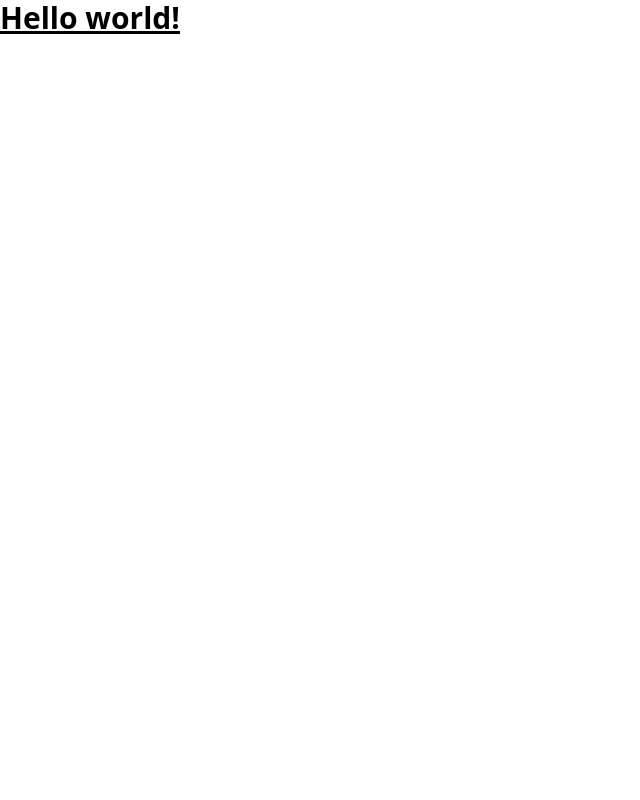
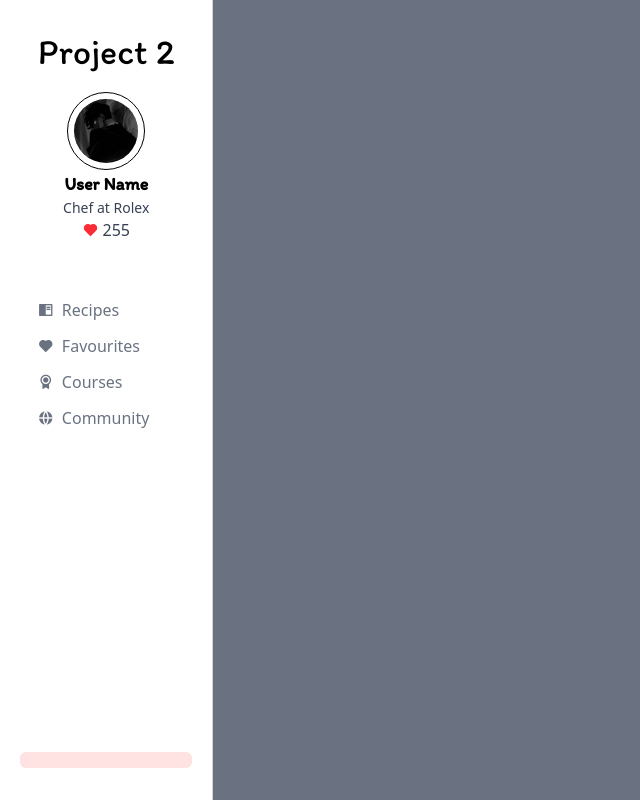
Before and after one commit to GracianoNetoo/dashboard-w-tailwind, a plain HTML site: page index.html in a window 1280 px wide. Shown: the whole page, without its empty margins (0-640 px from the left). Drawn offline with nearby package versions, Linux system fonts and the light colour scheme.

Commit message:
Atualizado Sidebar do painel

```diff
--- a/index.html
+++ b/index.html
@@ -8,13 +8,60 @@
 <link href="https://fonts.googleapis.com/css2?family=Itim&family=Poppins:ital
 ,wght@0,100;0,200;0,300;0,400;0,500;0,600;0,700;0,800;0,900;1,100;1,200;
 1,300;1,400;1,500;1,600;1,700;1,800;1,900&display=swap" rel="stylesheet">
-<link href="https://cdn.jsdelivr.net/npm/remixicon@4.7.0/fonts/remixicon.css" rel="stylesheet"/>
-<script src="https://cdn.jsdelivr.net/npm/@tailwindcss/browser@4"></script>
+<link href="https://cdn.jsdelivr.net/npm/remixicon@2.5.0/fonts/remixicon.css" rel="stylesheet"><script src="https://cdn.jsdelivr.net/npm/@tailwindcss/browser@4"></script>
     <title>Document</title>
 </head>
 <body>
-    <h1 class="text-3xl font-bold underline">
-      Hello world!
-    </h1>
+    <div class="flex">
+        <!--Sidebar-->
+        <div class="w-64 h-screen overflow-hidden border-r border-gray-300">
+            <div class="flex flex-col justify-between h-full px-5 py-8">
+                <div class="mx-auto">
+                    <!--Title-->
+                    <div class="text-4xl mb-5 text-center" style="font-family: 'Itim', 'cursive';">Project 2</div>
+                    <!--Profile-->
+                    <div>
+                    <div class="border p-1.5 rounded-full w-fit mx-auto">
+                        <div class="h-16 w-16 rounded-full overflow-hidden relative">
+                            <img class="absolute top-0 left-0 w-full h-full object-cover" src="assests/img/main.jpeg" alt="">
+                        </div>
+                    </div>
+                    <div class="text-center">
+                        <h1 class="font-bold text-lg" style="font-family: 'Itim', 'cursive';">User Name</h1>
+                        <p class="text-sm text-gray-700">Chef at Rolex</p>
+                        <div class="flex items-center justify-center gap-1">
+                            <i class="ri-heart-fill text-red-500"></i>
+                            <div class="text-gray-700">255</div>
+                        </div>
+                    </div>
+                    </div>
+                    <!--Menu Items-->
+                    <div class="mx-auto mt-14">
+                        <a href="" class="flex items-center gap-2 text text-gray-500 hover:text-gray-800 mb-3">
+                            <i class="ri-book-read-fill"></i>
+                            Recipes
+                        </a>
+                        <a href="" class="flex items-center gap-2 text text-gray-500 hover:text-gray-800 mb-3">
+                            <i class="ri-heart-fill"></i>
+                            Favourites
+                        </a>
+                        <a href="" class="flex items-center gap-2 text text-gray-500 hover:text-gray-800 mb-3">
+                            <i class="ri-award-fill"></i>
+                            Courses
+                        </a>
+                        <a href="" class="flex items-center gap-2 text text-gray-500 hover:text-gray-800 mb-3">
+                            <i class="ri-global-fill"></i>
+                            Community
+                        </a>
+                    </div>
+                </div>
+                <div class="text-center text-gray-700 bg-red-100 p-2 rounded-md">
+
+                </div>
+            </div>
+        </div>
+        <!--Main-->
+        <div class="bg-gray-500 w-full h-screen"></div>
+    </div>
 </body>
 </html>
```
